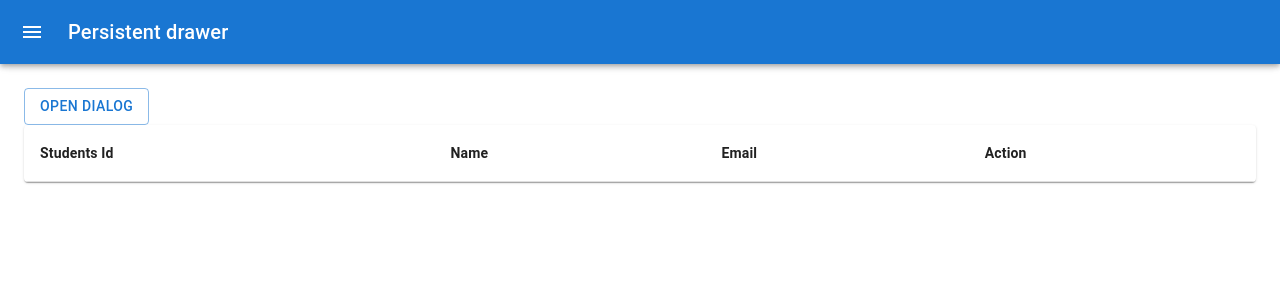
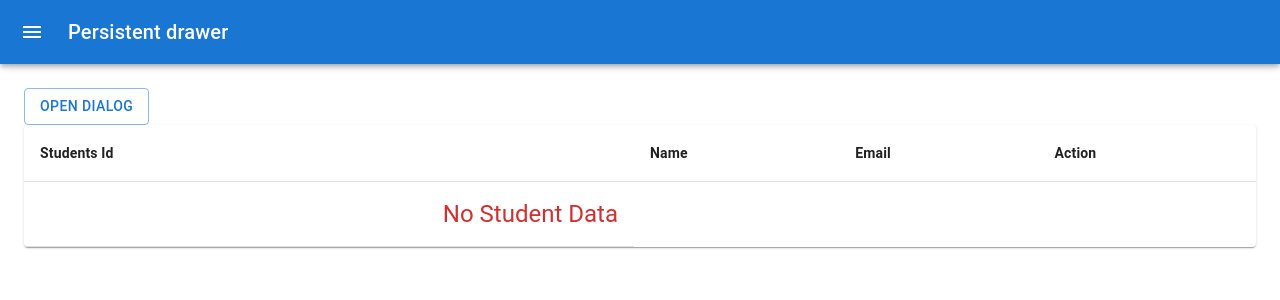
Before and after one commit to sbharth1/student_panel, a React (Vite) app: page /student in a window 1280 px wide. Shown: the top 300 px of the page. Built offline with nearby package versions, Linux system fonts and the light colour scheme.

Commit message:
blank row show msg

```diff
--- a/src/components/form/StudentForm.tsx
+++ b/src/components/form/StudentForm.tsx
@@ -2,7 +2,7 @@ import { Grid2, TextField } from "@mui/material"
 import React, { useState } from "react";
 import { FormtypeData, StudentFormProps } from "../../types";
 
-const StudentForm :React.FC<StudentFormProps> = ({formId,dispatch,setStudentForm,setOpen}:any) => {
+const StudentForm :React.FC<StudentFormProps> = ({formId,dispatch,setStudentForm,setOpen,editId}:any) => {
   const [formData,SetFormData] = useState<FormtypeData>({name:'', email:'',});
 
 
@@ -19,7 +19,7 @@ const handleAddStudent = (e:React.FormEvent<HTMLFormElement>)=>{
 
   if(!formData.email || !formData.name) return alert("Fill All Inputs!!");
       if(setStudentForm){
-    dispatch({type:'EDIT_STUDENT',payload:{id:setStudentForm.id,...formData}});
+    dispatch({type:'EDIT_STUDENT',payload:{id:editId}});
       }else{
         dispatch({type:"ADD_STUDENT",payload:formData})
       }
--- a/src/components/form/StudentTable.tsx
+++ b/src/components/form/StudentTable.tsx
@@ -5,7 +5,7 @@ import TableContainer from '@mui/material/TableContainer';
 import TableHead from '@mui/material/TableHead';
 import TableRow from '@mui/material/TableRow';
 import Paper from '@mui/material/Paper';
-import { IconButton } from '@mui/material';
+import { IconButton, Typography } from '@mui/material';
 import { StudentTableProps } from '../../types';
 
 
@@ -31,7 +31,7 @@ const StudentTable: React.FC<StudentTableProps> = ({columns =[],rows=[],actions=
           }
       </TableHead>
       <TableBody>
-        {rows?.map((row) => (
+          { rows.length > 0  ? rows?.map((row) => (
           <TableRow
             key={row.name}
           >
@@ -47,7 +47,7 @@ const StudentTable: React.FC<StudentTableProps> = ({columns =[],rows=[],actions=
             }
           </TableCell>
           </TableRow>
-        ))}
+        )) : <TableCell><Typography color='error' variant='h5' align='right'>No Student Data</Typography></TableCell>}
       </TableBody>
     </Table>
   </TableContainer>
--- a/src/pages/Student.tsx
+++ b/src/pages/Student.tsx
@@ -12,6 +12,7 @@ import { reducer } from "../reducer/addStudentReducer";
 const Student = () => {
    const [students,dispatch] = useLocalStorageReducer('students',reducer,[]);
   const [open, setOpen] = useState<boolean>(false);
+  const [editId,setEditId] = useState<number>()
   const [studentForm,setStudentForm] = useState<boolean>(false);
   const handleClickOpen = () => {
     setStudentForm(false)
@@ -29,11 +30,6 @@ const columns:StudentColumnData[]  = [
 ]
 
 
-// const rows:StudentRowData[] = [
-//     {id:1,name:"donald",email:"trump@gmail.com"},
-//     {id:2,name:"john",email:"doe@gmail.com"},
-//     {id:3,name:"mark",email:"zukerberg@gmail.com"},
-//   ];
 
   const addActionHeader = [
   {feilds:"action",headerName:"Action"},
@@ -42,7 +38,7 @@ const columns:StudentColumnData[]  = [
 const actions = [
   {
     icon:<EditIcon/>,
-    onClick:(row)=> {setOpen(true), setStudentForm(true)}
+    onClick:(row)=> {setOpen(true), setStudentForm(true),setEditId(row.id)}
   },
   {
     delete:<DeleteIcon/>,
@@ -60,7 +56,7 @@ const actions = [
 
   {/* StudentForm */}
     <ReactDialogBox open={open} handleClose={handleClose} formId="student" title={studentForm ? 'Update Student Form' : 'Create Student Form'} studentForm={studentForm}>
-      <StudentForm formId="student" setOpen={setOpen} setStudentForm={studentForm} dispatch={dispatch} />
+      <StudentForm formId="student" setOpen={setOpen} editId={editId} setStudentForm={studentForm} dispatch={dispatch} />
     </ReactDialogBox>
 
       {/* StudentTable */}
```
Also changed, not shown: src/hooks/useLocalStorageReducer.ts (line endings or trailing spaces).
